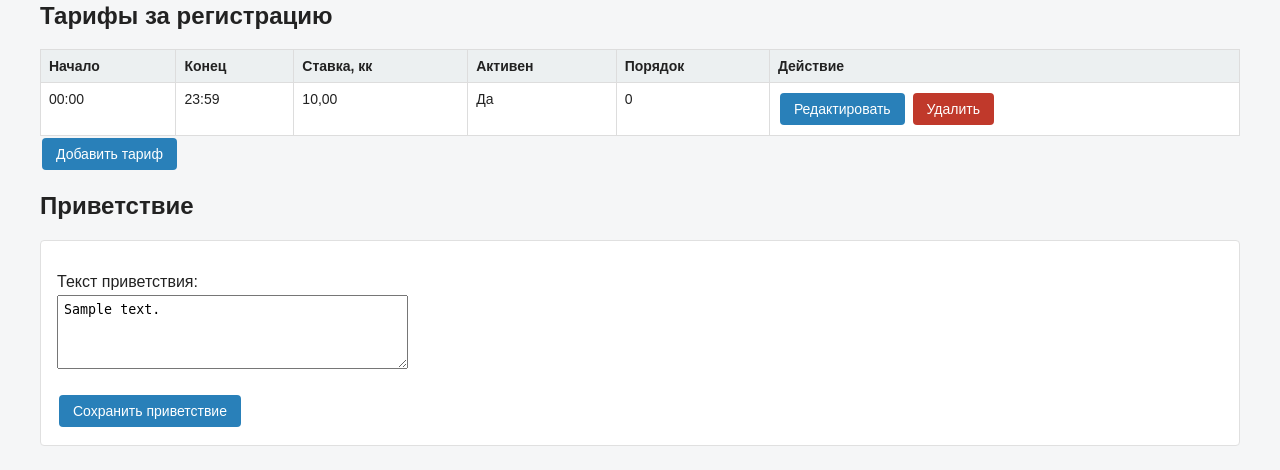
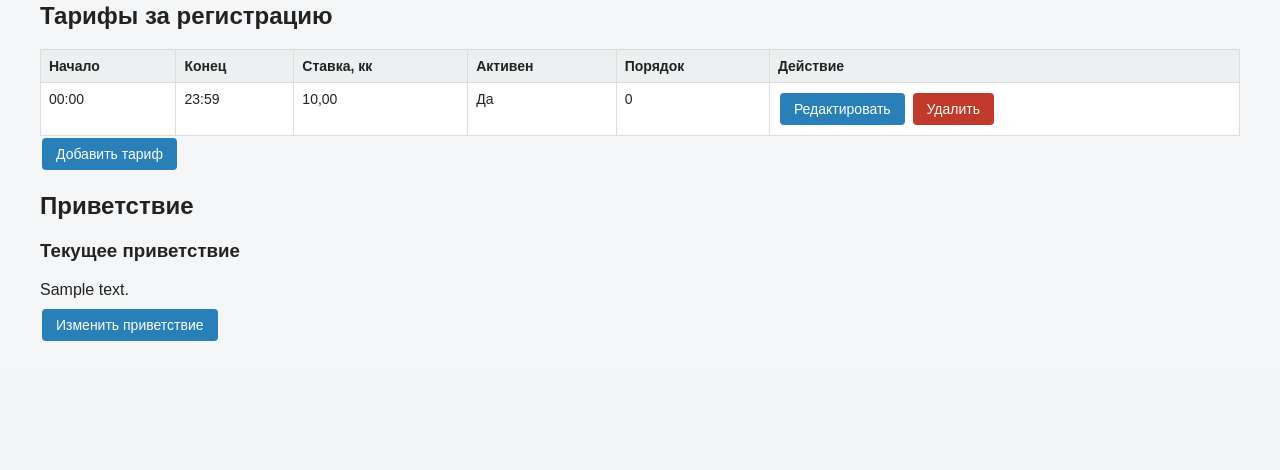
Before and after one commit to Vas322/SmartLine, a Django app: page /settings/ in a window 1280 px wide. Shown: the part 722-1192 px from the top of the page. After the commit the page ends 1063 px from the top, so only its background shows below. Run offline with Django 5.2, Linux system fonts and the light colour scheme; a user stored in the database is signed in; data comes from the database, SQL or seed files in the repository; tables that the repository leaves empty hold one stand-in row (values such as "Sample post"); parts of the project's set-up code (start-up, migrations or seed data) failed here and were passed over.

Commit message:
feat: welcome settings preview/edit UI + fix button value handling

```diff
--- a/core/static/core/styles.css
+++ b/core/static/core/styles.css
@@ -21,6 +21,10 @@
     border: none;
     padding: 0;
     margin: 0;
+}
+.welcome-preview {
+    white-space: normal;
+    margin: 8px 0;
 }
 .period-date-group {
     display: none;
--- a/core/templates/core/settings.html
+++ b/core/templates/core/settings.html
@@ -166,19 +166,28 @@
 </form>
 
 <h2>Приветствие</h2>
+{% if welcome_edit_open or not welcome_settings.welcome_text|length %}
 <form method="post">
     {% csrf_token %}
     <p>
         {{ welcome_form.welcome_text.label_tag }}<br>
         {{ welcome_form.welcome_text }}
     </p>
-    <button type="submit" name="save_welcome" class="btn">Сохранить приветствие</button>
+    <button type="submit" name="save_welcome" value="1" class="btn">Сохранить приветствие</button>
+    {% if welcome_settings.welcome_text|length %}
+    <a href="{% url 'settings' %}" class="btn">Отмена</a>
+    {% endif %}
 </form>
+{% else %}
+<h3>Текущее приветствие</h3>
+<div class="welcome-preview">{{ welcome_settings.welcome_text|linebreaksbr }}</div>
+<a href="?edit_welcome=1" class="btn">Изменить приветствие</a>
+{% endif %}
 {% if welcome_blocked %}
 <p class="muted">Приветствия временно отключены из-за массового захода (до {{ welcome_settings.block_until|date:"H:i" }}).</p>
 <form method="post" class="inline-form">
     {% csrf_token %}
-    <button type="submit" name="reset_welcome_block" class="btn">Сбросить блокировку</button>
+    <button type="submit" name="reset_welcome_block" value="1" class="btn">Сбросить блокировку</button>
 </form>
 {% endif %}
 {% if not welcome_settings.welcome_text|length %}
--- a/core/views/settings.py
+++ b/core/views/settings.py
@@ -163,5 +163,6 @@ def settings_view(request):
             "welcome_form": welcome_form,
             "welcome_settings": welcome_settings,
             "welcome_blocked": welcome_blocked,
+            "welcome_edit_open": bool(request.GET.get("edit_welcome")),
         },
     )
```
Also changed, not shown: core/tests/web/test_welcome_settings.py (+27 -0 lines).
